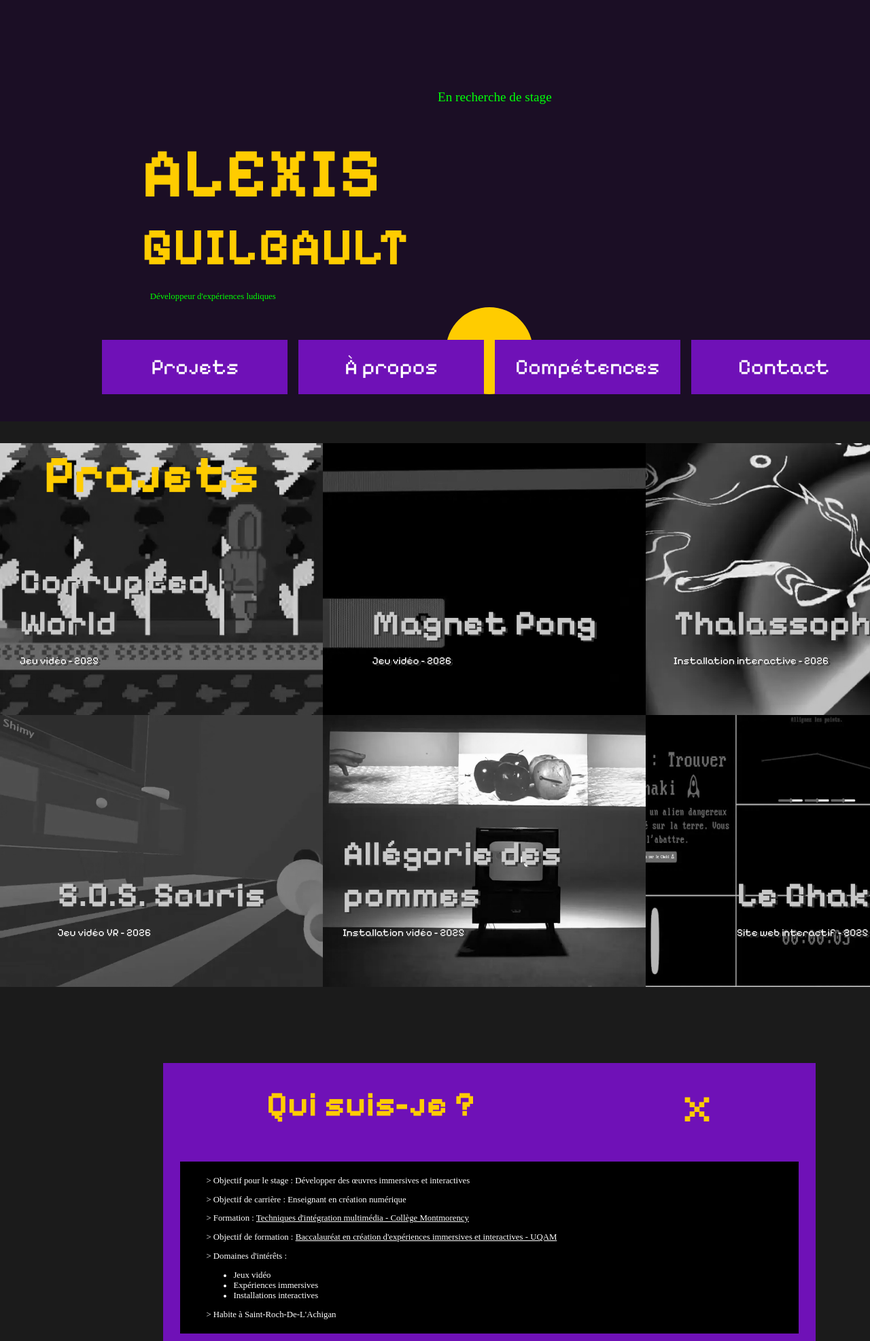
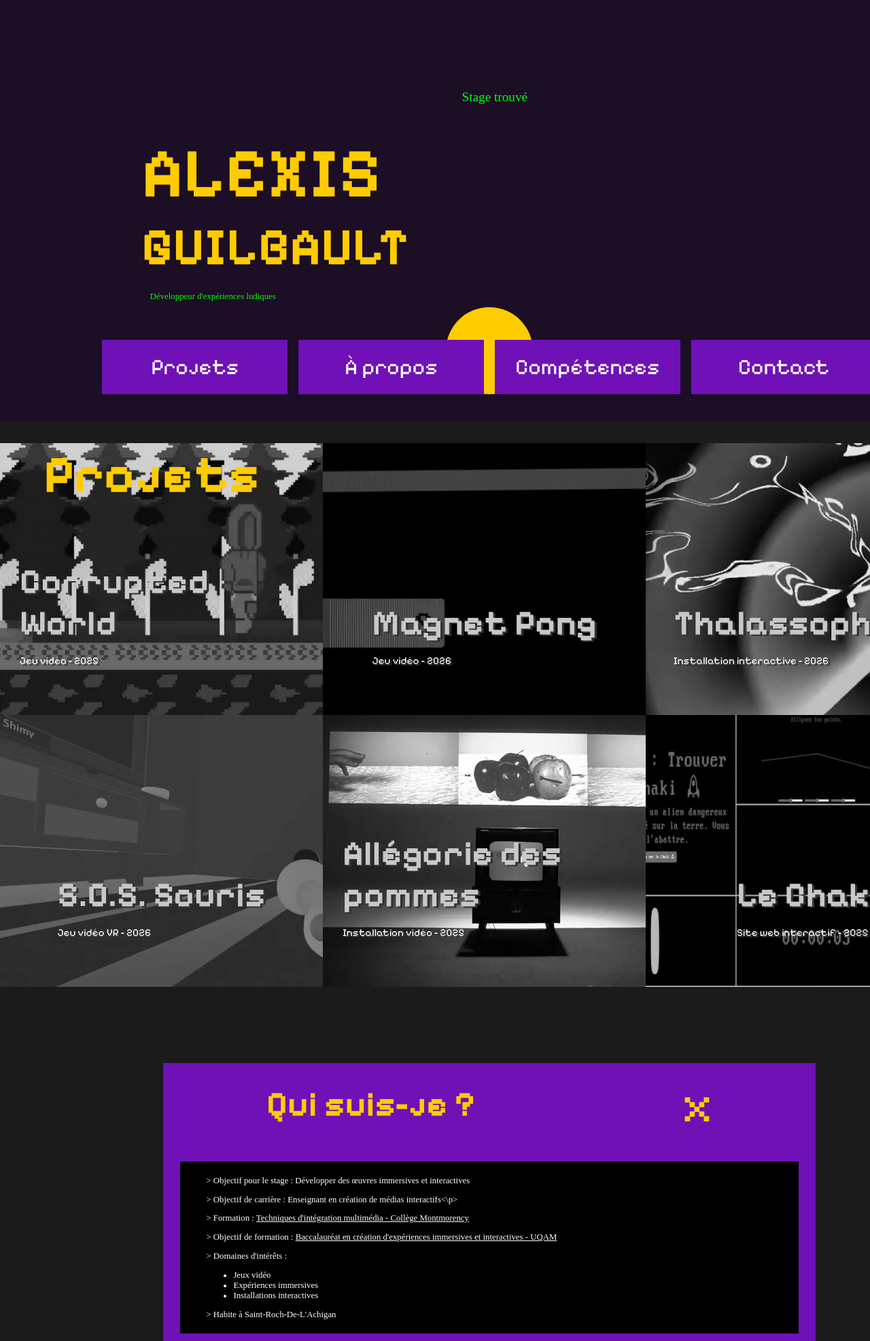
Before and after one commit to Alexis-Guilbault/portfolio-alexis-guilbault, a plain HTML site: page index.html in a window 1280 px wide. Shown: the part 180-2153 px from the top of the page at 68% size. Drawn offline with Linux system fonts and the light colour scheme; a web font is replaced by a local one.

Commit message:
Update index.html

```diff
--- a/index.html
+++ b/index.html
@@ -14,7 +14,7 @@
     <div class="loading_bar"></div>
     <header id="header">
         <div class="mouse-ball desktop"></div>
-        <p class="text-green"><span id="trait">> </span>En recherche de stage</p>
+        <p class="text-green"><span id="trait">> </span>Stage trouvé</p>
         <div>
             <h1><a href="https://www.youtube.com/watch?v=MB0UIjvyME4" target="_blank">ALEXIS <span class="nom">GUILBAULT</span></a></h1>
             <p><small>Développeur d'expériences ludiques</small></p>
@@ -40,7 +40,7 @@
             </div>
             <div class="terminal-body">
                 <p>> Objectif pour le stage : Développer des œuvres immersives et interactives</p>
-                <p>> Objectif de carrière : Enseignant en création numérique</p>
+                <p>> Objectif de carrière : Enseignant en création de médias interactifs<\p>
                 <p>> Formation : <a href="https://www.cmontmorency.qc.ca/programmes/nos-programmes-detudes/techniques/techniques-dintegration-multimedia/grille-de-cours/" target="_blank">Techniques d'intégration multimédia - Collège Montmorency</a></p>
                 <p>> Objectif de formation : <a href="https://etudier.uqam.ca/programme?code=6608" target="_blank">Baccalauréat en création d'expériences immersives et interactives - UQAM</a></p>
                 <p>
```
